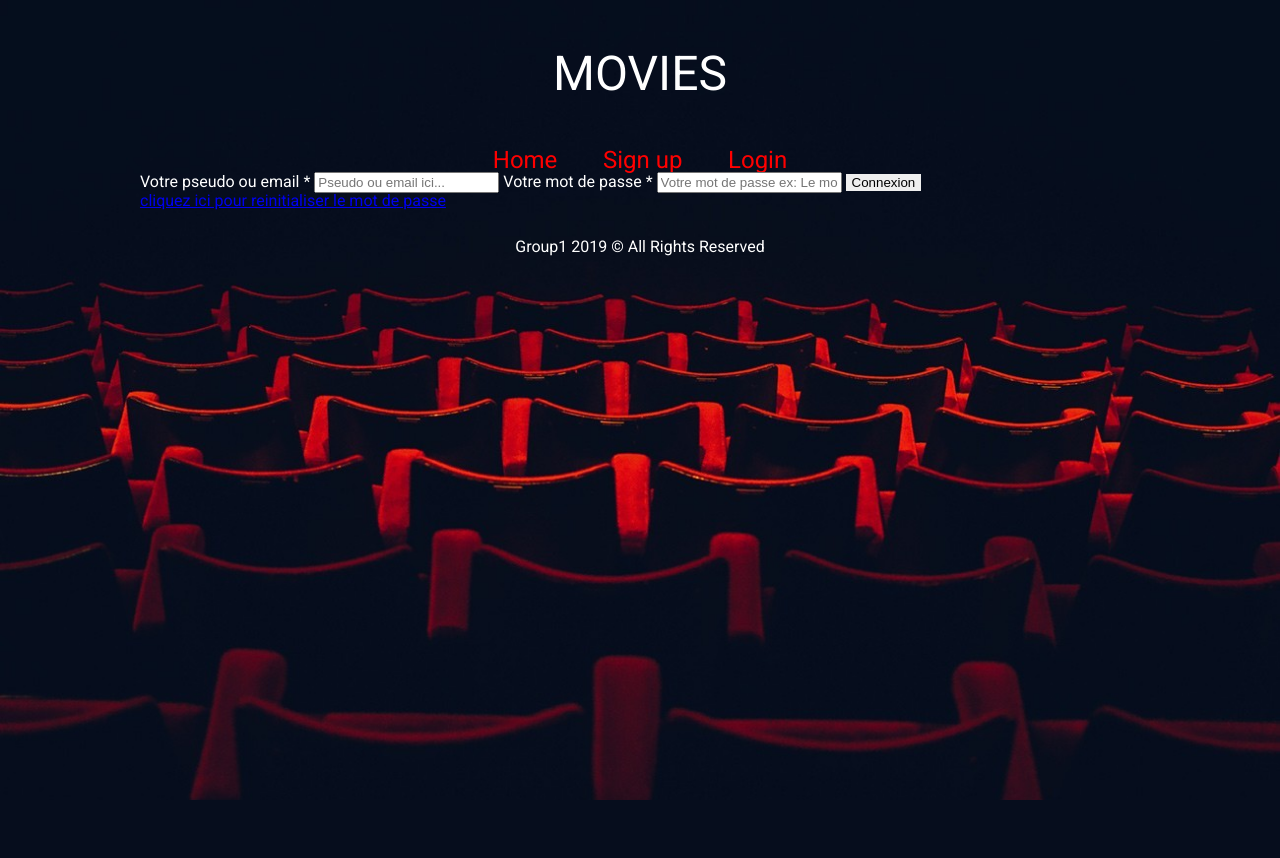
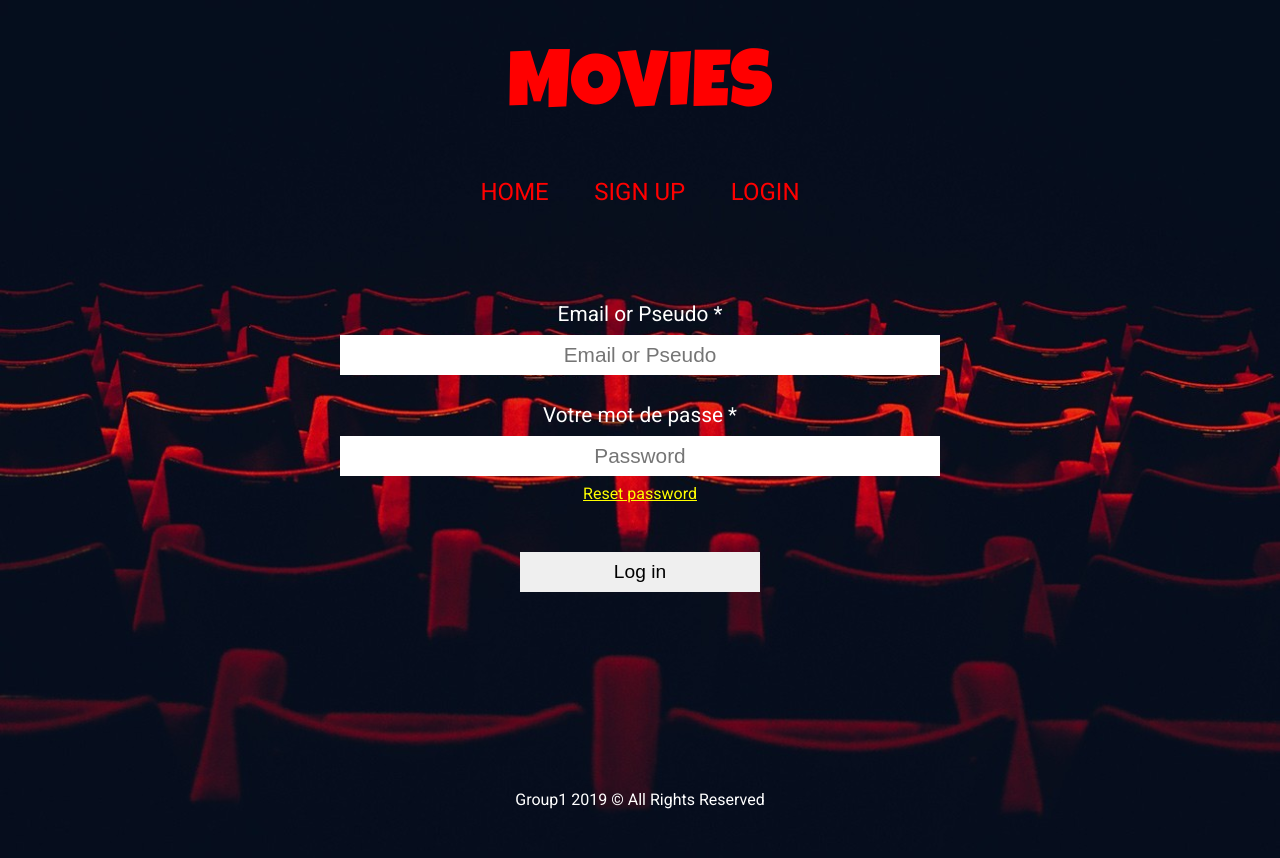
Before and after one commit to dablusLyes/movie_1, a PHP site: page /login.php in a window 1280 px wide. Before the commit the page ends 800 px from the top, so only its background shows below. Run offline with PHP 8.4, Linux system fonts and the light colour scheme; a stand-in replaces the project's code that opens the database connection.

Commit message:
css + fix some issues in login/register/index

```diff
--- a/assets/css/style.css
+++ b/assets/css/style.css
@@ -1,5 +1,6 @@
 @import url(reset.css);
 @import url('https://fonts.googleapis.com/css?family=Roboto');
+@import url('https://fonts.googleapis.com/css?family=Luckiest+Guy');
 
 body{
 	font-size: 16px;
@@ -11,18 +12,19 @@ body{
 
 .wrap{
 	width: 100%;
-	max-width: 1000px;
+	max-width: 1200px;
 	margin: 0 auto;
 }
 
 /*============================== Header =======================================*/
 
-header h1{text-align: center; font-size: 3em; margin: 50px 0;}
+header h1{text-align: center; font-size: 5em; margin: 50px 0; font-family: 'Luckiest Guy'; color: red;}
 
 nav ul{
 	display: flex;
 	justify-content: center;
-}
+	margin-bottom: 100px;}
+
 nav ul li{ margin: 0 1%; }
 
 nav ul li a{
@@ -30,14 +32,77 @@ nav ul li a{
 	text-decoration: none;
 	font-size: 1.5em;
 	padding: 10px;
+	text-transform: uppercase;}
+
+nav ul li span{ color: yellow; }
+nav ul li p{ color: red; font-size: 1.5em; text-transform: uppercase;}
+
+nav ul li a:hover{ text-decoration: underline; }
+
+/*============================== Movies Section =======================================*/
+
+.select{
+	margin-bottom: 50px;
+	text-align: center;
 }
 
-nav ul li a:hover{
-	text-decoration: underline;
+#movies .movies{
+	display: flex;
+	flex-wrap: wrap;
+	justify-content: space-between;
+	/*border: solid 1px white;*/
 }
 
+#movies .movie{
+	width: 20%;
+	text-align: center;
+	margin-bottom: 100px;
+}
 
+.img_container{ width: 100%; height: 350px;}
+.img_container img { width: 80%; margin: 0 auto; display: block; }
+.movie h2{ font-size: 1.5em; margin-bottom: 15px; padding: 0 5px;}
+.movie p:first-of-type{ margin-bottom: 5px; }
+.movie p span{ font-size: 1.3em; color: yellow;}
+.more_movies{
+	text-align: center;
+	color: white;
+	text-decoration: none;
+	font-size: 1.3em;
+	display: block;}
+.more_movies:hover{ text-decoration: underline; }
 
 /*============================== Footer =======================================*/
 
-footer p{ text-align: center; margin: 30px 0;}
+footer p{ text-align: center; margin:200px 0 50px;}
+
+/*============================== Login / Register =======================================*/
+
+.login label, .register label{
+	display: block;
+	font-size: 1.3em;
+	text-align: center;
+	margin-bottom: 10px;}
+
+.login input, .register input{
+	display: block;
+	font-size: 1.3em;
+	text-align: center;
+	width: 50%;
+	border: none;
+	height: 40px;
+	margin: 0 auto 30px;}
+
+.login input[type=submit], .register input[type=submit]{
+	width: 20%;
+	font-size: 1.2em;
+	cursor: pointer;
+	height: 40px;}
+
+.login input[type=submit]:hover, .register input[type=submit]:hover{
+	background-color: red;
+	color: white;}
+
+.login a{ color: yellow; text-align: center; display: block; margin-bottom: 50px; margin-top: -20px; }
+
+/*===================================== Register =======================================*/
--- a/inc/header.php
+++ b/inc/header.php
@@ -22,15 +22,15 @@
 						echo '<li><a href="login.php">Login</a></li>';
 					} else {
 						echo '<li><a href="logout.php">Logout</a></li>';
-						echo '<li><p>Bonjour <span>' . $_SESSION['user']['pseudo'] . '</span></p></li>';
+						echo '<li><p>Bonjour <span> ' . $_SESSION['user']['pseudo'] . '</span></p></li>';
 					}
 
 					if (isAdmin()) {
-						echo '<li><a href="admin/index.php">Back office</a></li>';
+						echo '<li><a href="admin/index.php">Admin</a></li>';
 					} ?>
 				</ul>
 			</nav>
 		</header>
-     	<section id="section">
+     	<section id="movies">
 
      		<div class="wrap">
--- a/login.php
+++ b/login.php
@@ -44,18 +44,19 @@ if (!empty($_POST['submitted'])) {
 
  include('inc/header.php'); ?>
 
-<form action="" method="post">
-  <label for="login">Votre pseudo ou email *</label>
-  <input type="text" id="login" name="login" value="<?php if (!empty($_POST['login'])) { echo $_POST['login']; } ?>" placeholder="Pseudo ou email ici...">
+<form class="login" action="" method="post">
+  <label for="login">Email or Pseudo *</label>
+  <input type="text" id="login" name="login" value="<?php if (!empty($_POST['login'])) { echo $_POST['login']; } ?>" placeholder="Email or Pseudo">
   <span class="error"><?php if (!empty($errors['login'])) { echo $errors['login']; } ?></span>
 
   <label for="password">Votre mot de passe *</label>
-  <input type="password" id="password" name="password" value="" placeholder="Votre mot de passe ex: Le mot de passe">
+  <input type="password" id="password" name="password" value="" placeholder="Password">
+  <a href="forgetpassword.php">Reset password</a>
   <span class="error"><?php if (!empty($errors['password'])) { echo $errors['password']; } ?></span>
 
-<input type="submit" name="submitted" value="Connexion">
+<input type="submit" name="submitted" value="Log in">
 </form>
 
-<a href="forgetpassword.php">cliquez ici pour reinitialiser le mot de passe</a>
+
 
 <?php include('inc/footer.php');
--- a/register.php
+++ b/register.php
@@ -38,7 +38,7 @@ include('inc/header.php');
 ?>
 
 <!-- sign up Form -->
-<form id="register_form" action="" method="post">
+<form class="register" action="" method="post">
 
 	<label for="pseudo">Pseudo</label>
 	<input type="text" name="pseudo" id="pseudo" placeholder="Pseudo">
```
Also changed, not shown: index.php (+13 -12 lines).
